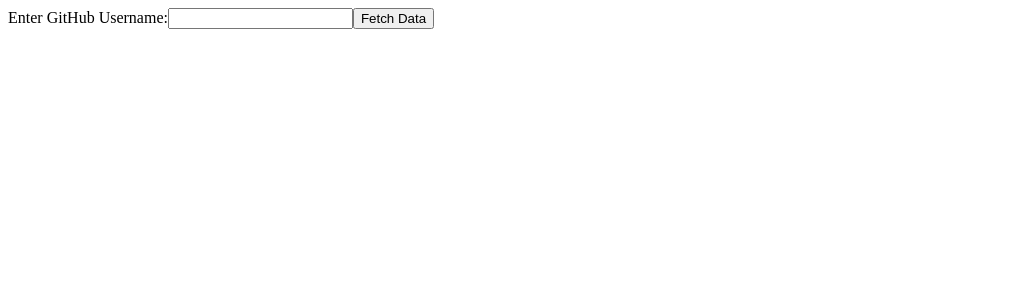
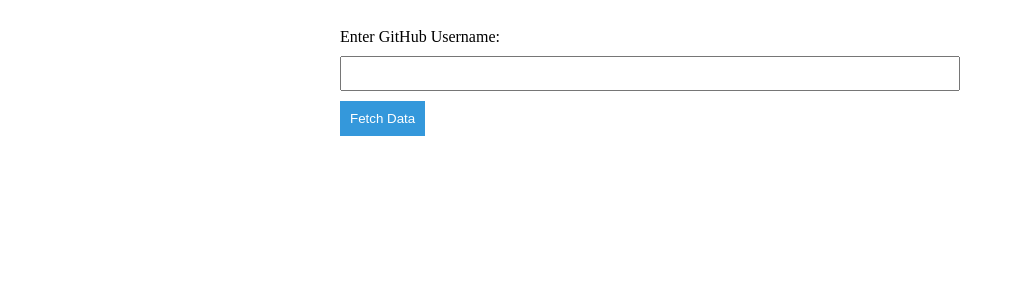
Before and after one commit to Rishikeshari7/Github_BRL, a React (Vite) app: page / in a window 1280 px wide. Shown: the top 300 px of the page, without its empty margins (0-1015 px from the left). Built offline with nearby package versions, Linux system fonts and the light colour scheme.

Commit message:
added loader

```diff
--- /dev/null
+++ b/src/App.css
@@ -0,0 +1,88 @@
+
+/* styles.css */
+
+.app {
+    max-width: 600px;
+    margin: 0 auto;
+    padding: 20px;
+  }
+
+  label {
+    display: block;
+    margin-bottom: 10px;
+  }
+
+  input {
+    width: 100%;
+    padding: 8px;
+    margin-bottom: 10px;
+  }
+
+  button {
+    padding: 10px;
+    background-color: #3498db;
+    color: #fff;
+    border: none;
+    cursor: pointer;
+  }
+
+  #user-details {
+    margin-top: 20px;
+    display: flex;
+    flex-direction: column;
+    align-items: center;
+  }
+
+  #user-details img {
+    width: 150px;
+    height: 150px;
+    border-radius: 50%;
+    object-fit: cover;
+    margin-bottom: 10px;
+  }
+
+  #followersList {
+    display: flex;
+    justify-content: space-around;
+    margin-top: 20px;
+  }
+
+  .follower-item {
+    margin: 10px;
+    text-align: center;
+  }
+
+  .follower-item img {
+    width: 100px;
+    height: 100px;
+    border-radius: 50%;
+    object-fit: cover;
+  }
+
+  .follower-item p {
+    margin-top: 5px;
+  }
+
+
+#followersList {
+  display: flex;
+  flex-wrap: wrap;
+  justify-content: space-around;
+  margin-top: 20px;
+}
+
+.follower-item {
+  margin: 10px;
+  text-align: center;
+}
+
+.follower-item img {
+  width: 100px;
+  height: 100px;
+  border-radius: 50%;
+  object-fit: cover;
+}
+
+.follower-item p {
+  margin-top: 5px;
+}
--- a/src/App.jsx
+++ b/src/App.jsx
@@ -1,5 +1,6 @@
 import React, { useState } from 'react';
-
+import Loader from './Loader';
+import './App.css';
 function App() {
   const [username, setUsername] = useState('');
   const [userData, setUserData] = useState(null);
@@ -12,6 +13,7 @@ function App() {
   const [publicGists, setPublicGists] = useState(0);
   const [following, setFollowing] = useState(0);
   const [followers, setFollowers] = useState(0);
+  const [loading , setLoading]=useState(false);
 
   async function fetchData(url) {
     try {
@@ -22,9 +24,9 @@ function App() {
     }
   }
 
-  async function fetchGitHubData() {
+  async function fetchGitHubUserData() {
     const apiURL = `https://api.github.com/users/${username}`;
-
+    setLoading(true);
     try {
       const userData = await fetchData(apiURL);
       showUserDetails(userData);
@@ -32,11 +34,14 @@ function App() {
     } catch (error) {
       console.log("error");
     }
+    finally{
+      setLoading(false);
+    }
   }
 
   async function fetchFollowers(username) {
-    const followersEndpoint = `https://api.github.com/users/${username}/followers`;
-    const data = await fetchData(followersEndpoint);
+    const followersDataURL = `https://api.github.com/users/${username}/followers`;
+    const data = await fetchData(followersDataURL);
     setFollowersData(data);
   }
 
@@ -55,11 +60,11 @@ function App() {
 
 
   return (
-    <div id="app">
+    <div className="app">
       <label htmlFor="username">Enter GitHub Username:</label>
       <input type="text" id="username" onChange={(e) => setUsername(e.target.value)}/>
-      <button onClick={fetchGitHubData}>Fetch Data</button>
-
+      <button onClick={fetchGitHubUserData}>Fetch Data</button>
+      {loading ? <Loader/>:null}
       {userData && (
         <div id="user-details">
           <h2>User Details</h2>
--- /dev/null
+++ b/src/Loader.css
@@ -0,0 +1,20 @@
+.LoaderContainer {
+    display: flex;
+    align-items: center;
+    justify-content: center;
+    height: 100vh;
+  }
+
+  .Loader {
+    border: 8px solid #3498db;
+    border-top: 8px solid #f3f3f3;
+    border-radius: 50%;
+    width: 50px;
+    height: 50px;
+    animation: spin 1s linear infinite;
+  }
+
+  @keyframes spin {
+    0% { transform: rotate(0deg); }
+    100% { transform: rotate(360deg); }
+  }
--- /dev/null
+++ b/src/Loader.jsx
@@ -0,0 +1,10 @@
+import React from "react";
+import "./Loader.css"
+function Loader (){
+    return(
+        <div className="LoaderContainer">
+            <div className="Loader"></div>
+        </div>
+    );
+}
+export default Loader;
```
